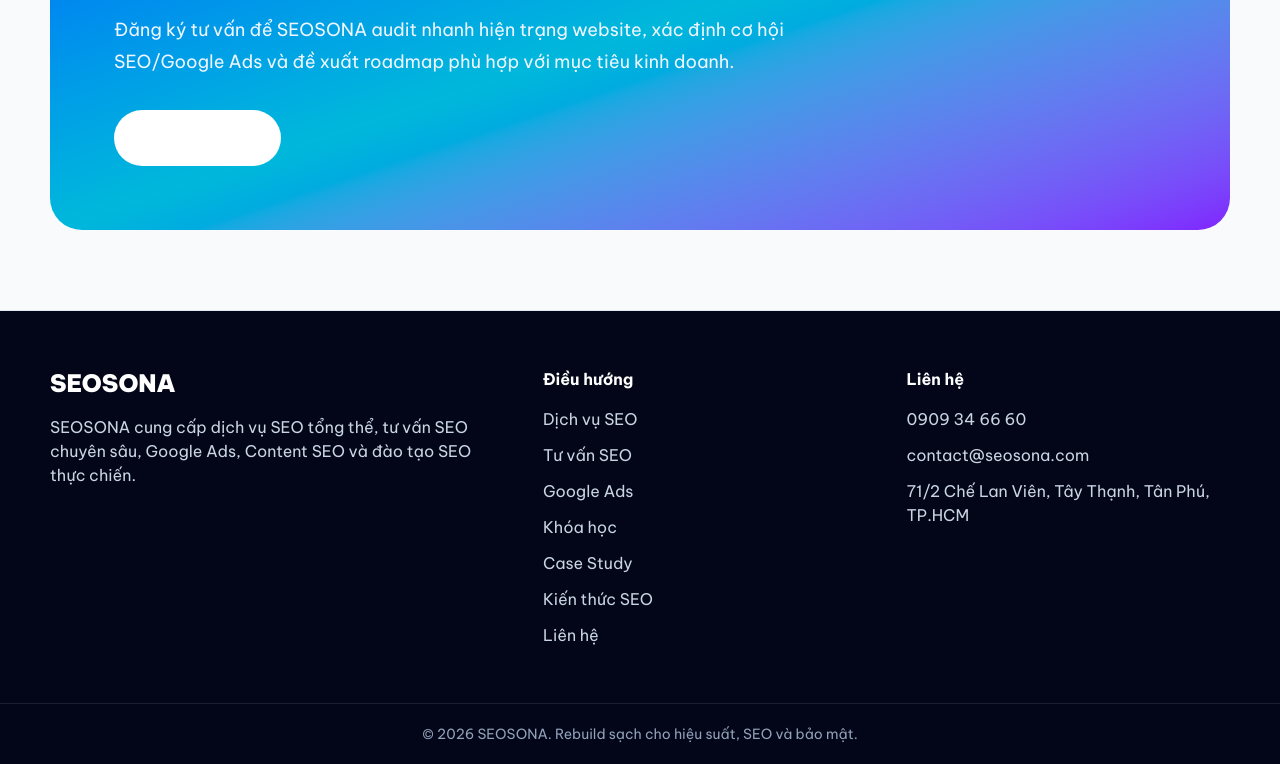
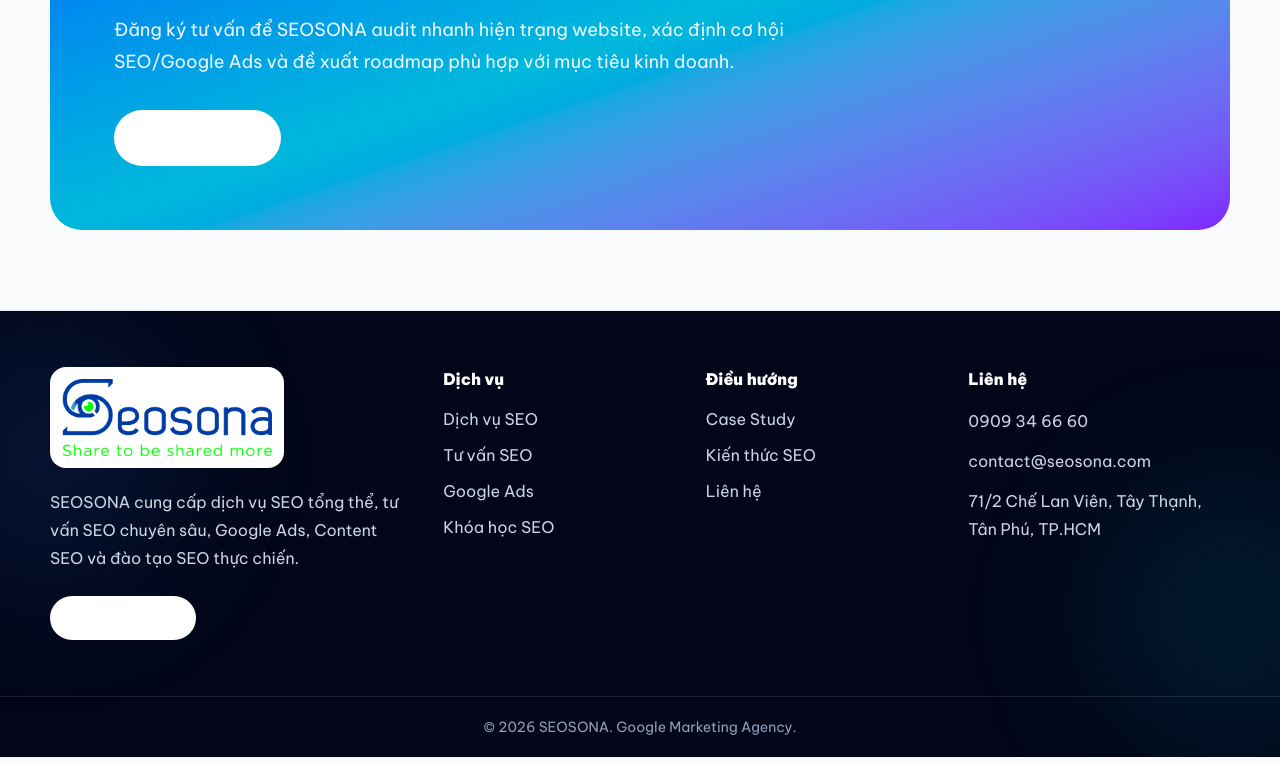
Before and after one commit to LongLeo287/SEOSONA, a Next.js app: page / in a window 1280 px wide. Shown: the part 7043-7807 px from the top of the page. Built offline with nearby package versions, Linux system fonts and the light colour scheme.

Commit message:
style: polish footer with brand logo

```diff
--- a/components/layout/Footer.tsx
+++ b/components/layout/Footer.tsx
@@ -1,30 +1,49 @@
 import Link from "next/link";
+import { BrandLogo } from "@/components/layout/BrandLogo";
 import { navItems, siteConfig } from "@/lib/site";
+
+const serviceLinks = [
+  { label: "Dịch vụ SEO", href: "/dich-vu-seo/" },
+  { label: "Tư vấn SEO", href: "/tu-van-seo-chuyen-sau/" },
+  { label: "Google Ads", href: "/google-ads/" },
+  { label: "Khóa học SEO", href: "/khoa-hoc-seo/" }
+];
 
 export function Footer() {
   return (
-    <footer className="border-t border-slate-200 bg-slate-950 text-white">
-      <div className="container grid gap-10 py-14 lg:grid-cols-[1.4fr_1fr_1fr]">
+    <footer className="relative overflow-hidden border-t border-slate-200 bg-slate-950 text-white">
+      <div className="absolute -left-24 top-0 h-72 w-72 rounded-full bg-blue-500/10 blur-3xl" />
+      <div className="absolute -right-24 bottom-0 h-72 w-72 rounded-full bg-cyan-500/10 blur-3xl" />
+      <div className="container relative grid gap-10 py-14 lg:grid-cols-[1.35fr_.85fr_.85fr_1fr]">
         <div>
-          <div className="mb-4 text-2xl font-black">SEOSONA</div>
-          <p className="max-w-md text-slate-300">{siteConfig.description}</p>
+          <div className="mb-5 inline-flex rounded-2xl bg-white p-3">
+            <BrandLogo />
+          </div>
+          <p className="max-w-md leading-7 text-slate-300">{siteConfig.description}</p>
+          <Link href="/lien-he/" className="mt-6 inline-flex rounded-full bg-white px-5 py-3 text-sm font-black text-blue-700 transition hover:-translate-y-0.5 hover:bg-blue-50">Đăng ký tư vấn</Link>
         </div>
         <div>
-          <div className="mb-4 font-bold">Điều hướng</div>
+          <div className="mb-4 font-black">Dịch vụ</div>
           <div className="grid gap-3 text-slate-300">
-            {navItems.map((item) => <Link key={item.href} href={item.href}>{item.label}</Link>)}
+            {serviceLinks.map((item) => <Link className="transition hover:text-cyan-300" key={item.href} href={item.href}>{item.label}</Link>)}
           </div>
         </div>
         <div>
-          <div className="mb-4 font-bold">Liên hệ</div>
+          <div className="mb-4 font-black">Điều hướng</div>
           <div className="grid gap-3 text-slate-300">
-            <span>{siteConfig.phone}</span>
-            <span>{siteConfig.email}</span>
+            {navItems.slice(4).map((item) => <Link className="transition hover:text-cyan-300" key={item.href} href={item.href}>{item.label}</Link>)}
+          </div>
+        </div>
+        <div>
+          <div className="mb-4 font-black">Liên hệ</div>
+          <div className="grid gap-3 leading-7 text-slate-300">
+            <a className="transition hover:text-cyan-300" href={`tel:${siteConfig.phone.replace(/\s/g, "")}`}>{siteConfig.phone}</a>
+            <a className="transition hover:text-cyan-300" href={`mailto:${siteConfig.email}`}>{siteConfig.email}</a>
             <span>{siteConfig.address}</span>
           </div>
         </div>
       </div>
-      <div className="border-t border-white/10 py-5 text-center text-sm text-slate-400">© 2026 SEOSONA. Rebuild sạch cho hiệu suất, SEO và bảo mật.</div>
+      <div className="relative border-t border-white/10 py-5 text-center text-sm text-slate-400">© 2026 SEOSONA. Google Marketing Agency.</div>
     </footer>
   );
 }
```
